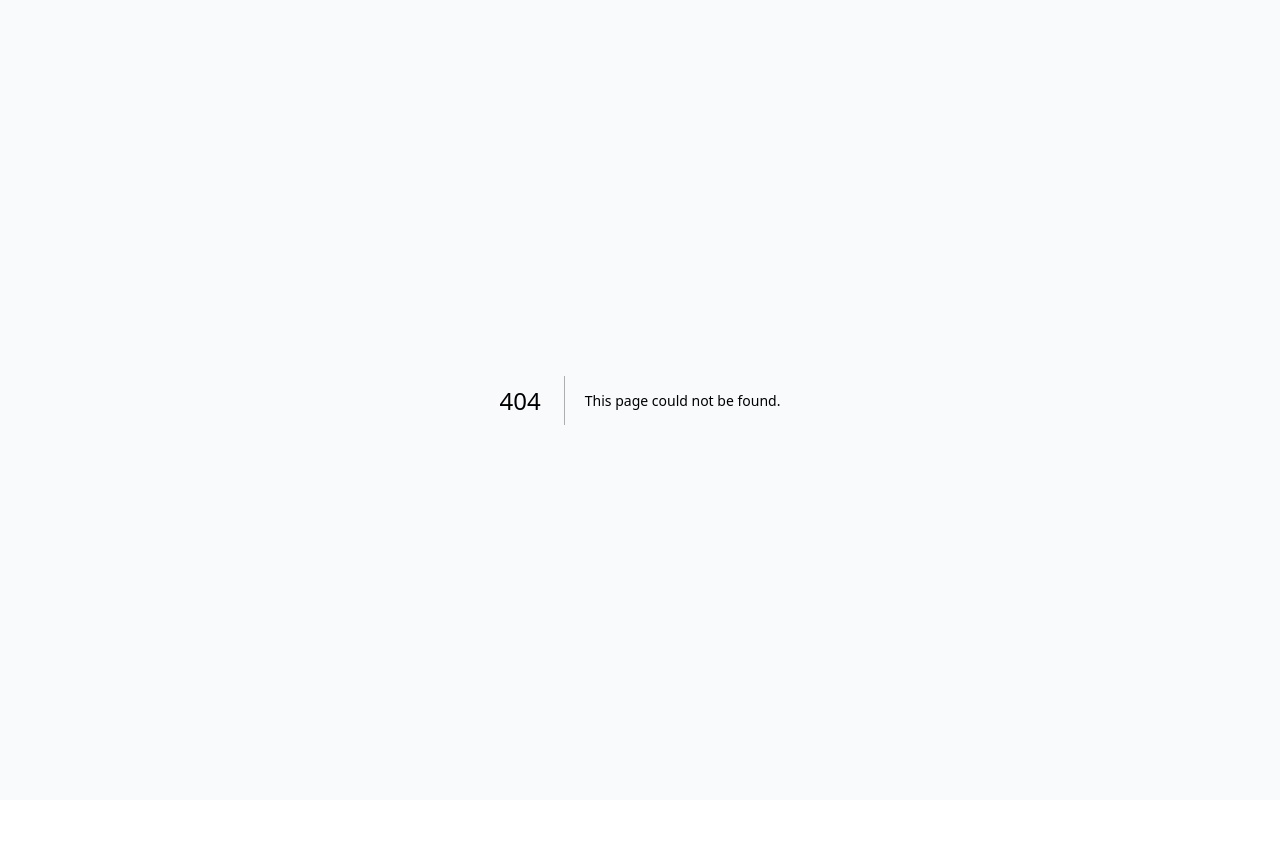
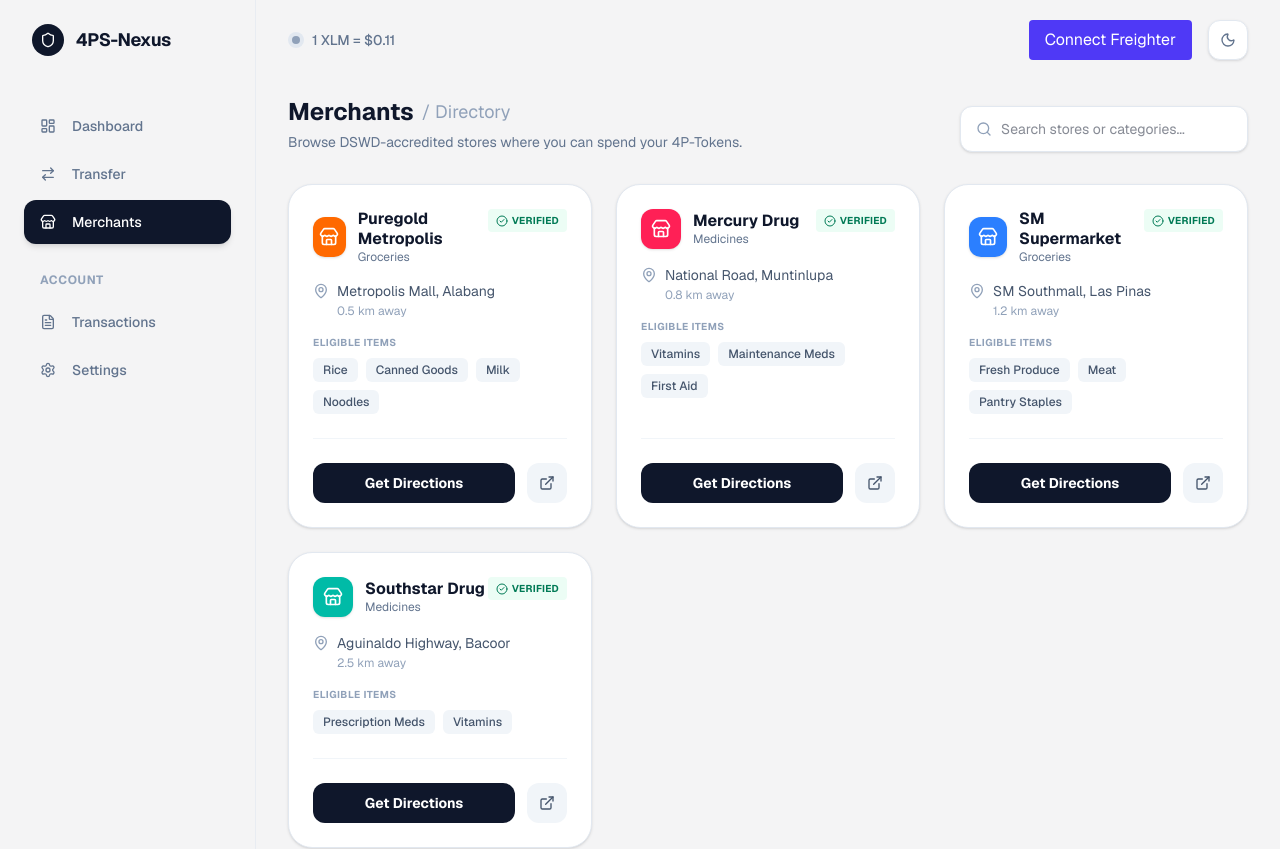
Before and after one commit to Dranyl-23/4PS-Nexus, a Next.js app in the folder web/: page /beneficiary/merchants in a window 1280 px wide. Before the commit this address had no page. Shown: the top 849 px of the page. Before the commit the page ends 800 px from the top, so only its background shows below. Built offline with nearby package versions, Linux system fonts and the light colour scheme.

Commit message:
Add Merchants Directory page for Beneficiary Portal

```diff
--- /dev/null
+++ b/web/src/app/beneficiary/merchants/page.tsx
@@ -0,0 +1,142 @@
+'use client';
+import { Store, MapPin, CheckCircle2, Search, ExternalLink } from 'lucide-react';
+import { useState } from 'react';
+
+const MERCHANTS = [
+  {
+    id: 1,
+    name: 'Puregold Metropolis',
+    category: 'Groceries',
+    status: 'Verified',
+    distance: '0.5 km',
+    address: 'Metropolis Mall, Alabang',
+    items: ['Rice', 'Canned Goods', 'Milk', 'Noodles'],
+    color: 'bg-orange-500'
+  },
+  {
+    id: 2,
+    name: 'Mercury Drug',
+    category: 'Medicines',
+    status: 'Verified',
+    distance: '0.8 km',
+    address: 'National Road, Muntinlupa',
+    items: ['Vitamins', 'Maintenance Meds', 'First Aid'],
+    color: 'bg-rose-500'
+  },
+  {
+    id: 3,
+    name: 'SM Supermarket',
+    category: 'Groceries',
+    status: 'Verified',
+    distance: '1.2 km',
+    address: 'SM Southmall, Las Pinas',
+    items: ['Fresh Produce', 'Meat', 'Pantry Staples'],
+    color: 'bg-blue-500'
+  },
+  {
+    id: 4,
+    name: 'Southstar Drug',
+    category: 'Medicines',
+    status: 'Verified',
+    distance: '2.5 km',
+    address: 'Aguinaldo Highway, Bacoor',
+    items: ['Prescription Meds', 'Vitamins'],
+    color: 'bg-teal-500'
+  }
+];
+
+export default function MerchantsPage() {
+  const [search, setSearch] = useState('');
+
+  const filteredMerchants = MERCHANTS.filter(m =>
+    m.name.toLowerCase().includes(search.toLowerCase()) ||
+    m.category.toLowerCase().includes(search.toLowerCase())
+  );
+
+  return (
+    <div className="max-w-6xl mx-auto flex flex-col gap-8">
+      <div className="flex flex-col md:flex-row md:items-end justify-between gap-4">
+        <div>
+          <h1 className="text-xl md:text-2xl font-bold text-slate-900 flex items-center gap-2">
+            Merchants <span className="text-slate-400 font-normal text-base md:text-lg">/ Directory</span>
+          </h1>
+          <p className="text-sm text-slate-500 mt-1">
+            Browse DSWD-accredited stores where you can spend your 4P-Tokens.
+          </p>
+        </div>
+
+        <div className="relative w-full md:w-72">
+          <Search className="w-4 h-4 absolute left-4 top-1/2 -translate-y-1/2 text-slate-400" />
+          <input
+            type="text"
+            placeholder="Search stores or categories..."
+            value={search}
+            onChange={(e) => setSearch(e.target.value)}
+            className="w-full pl-10 pr-4 py-3 bg-white border border-slate-200 rounded-xl focus:outline-none focus:ring-2 focus:ring-slate-900 text-sm shadow-sm"
+          />
+        </div>
+      </div>
+
+      <div className="grid grid-cols-1 md:grid-cols-2 lg:grid-cols-3 gap-6">
+        {filteredMerchants.map((merchant) => (
+          <div key={merchant.id} className="bg-white rounded-3xl p-6 shadow-sm border border-slate-200 hover:shadow-md transition-shadow group flex flex-col">
+            <div className="flex justify-between items-start mb-4">
+              <div className="flex items-center gap-3">
+                <div className={`w-10 h-10 rounded-xl flex items-center justify-center text-white ${merchant.color} shadow-sm`}>
+                  <Store className="w-5 h-5" />
+                </div>
+                <div>
+                  <h3 className="font-bold text-slate-900 leading-tight">{merchant.name}</h3>
+                  <p className="text-xs text-slate-500">{merchant.category}</p>
+                </div>
+              </div>
+              <div className="bg-emerald-50 text-emerald-700 px-2 py-1 rounded text-[10px] font-bold uppercase tracking-wide flex items-center gap-1">
+                <CheckCircle2 className="w-3 h-3" /> {merchant.status}
+              </div>
+            </div>
+
+            <div className="flex-1 space-y-4">
+              <div className="flex items-start gap-2 text-sm text-slate-600">
+                <MapPin className="w-4 h-4 shrink-0 text-slate-400 mt-0.5" />
+                <div>
+                  <p>{merchant.address}</p>
+                  <p className="text-xs text-slate-400 mt-0.5">{merchant.distance} away</p>
+                </div>
+              </div>
+
+              <div>
+                <p className="text-[10px] font-bold text-slate-400 uppercase tracking-wider mb-2">Eligible Items</p>
+                <div className="flex flex-wrap gap-2">
+                  {merchant.items.map((item, idx) => (
+                    <span key={idx} className="bg-slate-100 text-slate-600 px-2.5 py-1 rounded-md text-xs font-medium">
+                      {item}
+                    </span>
+                  ))}
+                </div>
+              </div>
+            </div>
+
+            <div className="mt-6 pt-6 border-t border-slate-100 flex gap-3">
+              <button className="flex-1 py-2.5 bg-slate-900 text-white rounded-xl font-bold text-sm hover:bg-slate-800 transition-colors">
+                Get Directions
+              </button>
+              <button className="w-10 h-10 bg-slate-100 text-slate-600 rounded-xl flex items-center justify-center hover:bg-slate-200 transition-colors shrink-0">
+                <ExternalLink className="w-4 h-4" />
+              </button>
+            </div>
+          </div>
+        ))}
+      </div>
+
+      {filteredMerchants.length === 0 && (
+        <div className="py-12 text-center">
+          <div className="w-16 h-16 bg-slate-100 rounded-full flex items-center justify-center mx-auto mb-4 text-slate-400">
+            <Store className="w-8 h-8" />
+          </div>
+          <h3 className="text-lg font-bold text-slate-900">No merchants found</h3>
+          <p className="text-slate-500 text-sm mt-1">Try adjusting your search criteria.</p>
+        </div>
+      )}
+    </div>
+  );
+}
--- a/web/src/components/BeneficiaryShell.tsx
+++ b/web/src/components/BeneficiaryShell.tsx
@@ -40,8 +40,8 @@ export default function BeneficiaryShell({ children }: { children: React.ReactNo
               <ArrowRightLeft className="h-4 w-4" /> Transfer
             </Link>
             <Link
-              href="#"
-              className="flex items-center gap-4 px-4 py-3 rounded-xl font-medium text-sm text-slate-500 hover:text-slate-900 hover:bg-slate-200/50 transition-all"
+              href="/beneficiary/merchants"
+              className={`flex items-center gap-4 px-4 py-3 rounded-xl font-medium text-sm transition-all ${pathname === '/beneficiary/merchants' ? 'bg-slate-900 text-white shadow-md' : 'text-slate-500 hover:text-slate-900 hover:bg-slate-200/50'}`}
             >
               <Store className="h-4 w-4" /> Merchants
             </Link>
@@ -163,8 +163,9 @@ export default function BeneficiaryShell({ children }: { children: React.ReactNo
                   <ArrowRightLeft className="h-4 w-4" /> Transfer
                 </Link>
                 <Link
-                  href="#"
-                  className="flex items-center gap-4 px-4 py-3 rounded-xl font-medium text-sm text-slate-500 hover:text-slate-900 hover:bg-slate-200/50 transition-all"
+                  href="/beneficiary/merchants"
+                  onClick={() => setIsMobileMenuOpen(false)}
+                  className={`flex items-center gap-4 px-4 py-3 rounded-xl font-medium text-sm transition-all ${pathname === '/beneficiary/merchants' ? 'bg-slate-900 text-white shadow-md' : 'text-slate-500 hover:text-slate-900 hover:bg-slate-200/50'}`}
                 >
                   <Store className="h-4 w-4" /> Merchants
                 </Link>
```
